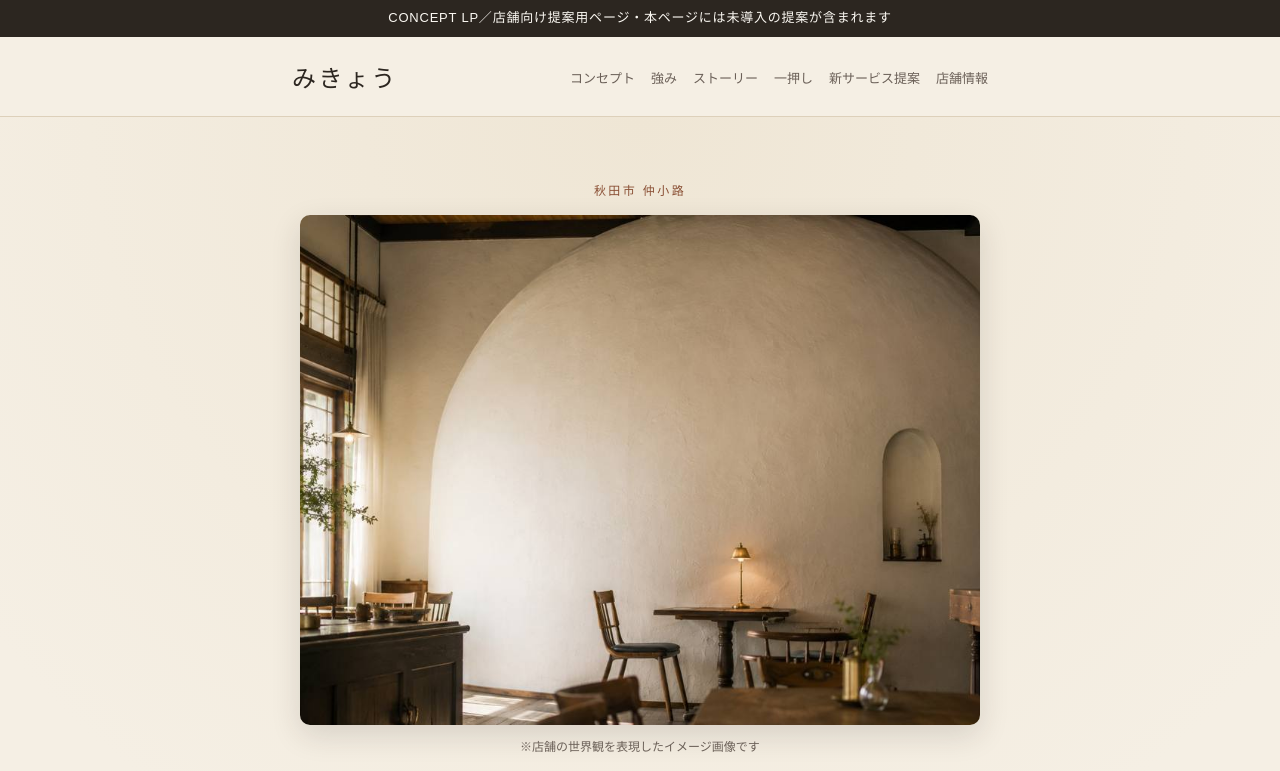
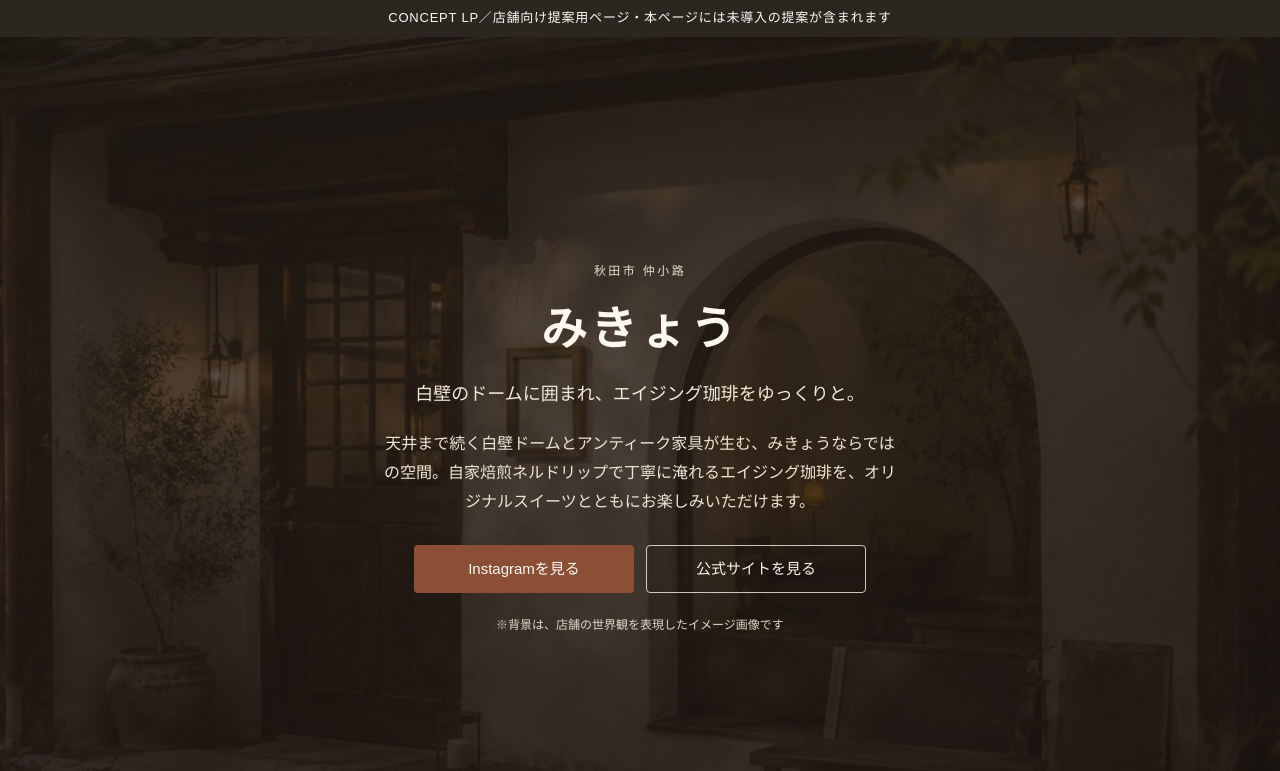
Before and after one commit to projectzeonxhiro-pixel/mikyou, a plain HTML site: page index.html in a window 1280 px wide. Shown: the top 771 px of the page. Drawn offline with Linux system fonts and the light colour scheme.

Commit message:
Add files via upload

```diff
--- a/index.html
+++ b/index.html
@@ -20,6 +20,7 @@
     --color-border: #ddd0ba;
     --color-proposal-bg: #ebf0e9;
     --color-proposal-border: #6f8a6c;
+    --color-proposal-text2: #5d745b;  /* 明るい地の上に置く文字用 */
     --color-proposal-ink: #33452f;
   }
 
@@ -127,45 +128,13 @@
     background: var(--color-ink);
     color: var(--color-surface);
     text-align: center;
-    font-size: clamp(11px, 3vw, 13px);
+    font-size: clamp(12px, 3vw, 13px);
     letter-spacing: 0.06em;
-    padding: 8px clamp(10px, 4vw, 20px);
+    padding: 8px clamp(14px, 4vw, 20px);
     line-height: 1.6;
   }
 
   /* ------- header ------- */
-  header.site-header {
-    padding: 20px 0 16px;
-    border-bottom: 1px solid var(--color-border);
-  }
-  .site-header .container {
-    display: flex;
-    flex-direction: column;
-    gap: 12px;
-  }
-  .site-header .brand {
-    font-size: clamp(20px, 5vw, 24px);
-    letter-spacing: 0.1em;
-  }
-  .site-nav ul {
-    list-style: none;
-    margin: 0;
-    padding: 0;
-    display: flex;
-    flex-wrap: wrap;
-    gap: 8px 16px;
-    font-size: 13px;
-  }
-  .site-nav a {
-    text-decoration: none;
-    color: var(--color-muted);
-    border-bottom: 1px solid transparent;
-  }
-  .site-nav a:hover,
-  .site-nav a:focus-visible {
-    color: var(--color-arch-deep);
-    border-bottom-color: var(--color-arch-deep);
-  }
   .back-top {
     font-size: 12px;
     color: var(--color-muted);
@@ -198,15 +167,22 @@
     flex-direction: column;
     justify-content: center;
     padding: clamp(32px, 8vh, 64px) 0 clamp(24px, 6vh, 40px);
+    /* 2026-09-26：写真をカードで見せる形から、背景に敷く形へ変えました。
+       ほかの店舗（杉本・モーニン・OLIVE CAFE）と揃えるためです。
+       ★膜（linear-gradient）は必ず残してください。外すと白文字が読めなくなります。 */
     background:
-      radial-gradient(circle at 50% 0%, var(--color-plaster-deep) 0%, var(--color-plaster) 70%);
+      linear-gradient(172deg, rgba(34,27,21,0.84) 0%, rgba(34,27,21,0.78) 42%, rgba(26,20,16,0.90) 100%),
+      url('images/entrance.jpg');
+    background-size: cover;
+    background-position: center 38%;
+    color: #f7f2e8;
     position: relative;
   }
   .hero .eyebrow {
     text-align: center;
     font-size: 12px;
     letter-spacing: 0.2em;
-    color: var(--color-arch-deep);
+    color: #e9ddca;
     margin-bottom: 12px;
   }
   .hero h1 {
@@ -214,18 +190,34 @@
     font-size: clamp(30px, 8vw, 46px);
     letter-spacing: 0.08em;
     margin-top: 10px;
+    color: #fcf8f0;
   }
   .hero .catch {
     text-align: center;
     margin-top: 14px;
     font-size: clamp(15px, 4vw, 18px);
-    color: var(--color-muted);
+    color: #f2e9da;
   }
   .hero .lead {
     text-align: center;
     max-width: 520px;
     margin: 20px auto 0;
     font-size: clamp(14px, 3.6vw, 16px);
+    color: #efe5d4;
+  }
+  .hero .img-caption {
+    color: #e2d8c6;
+    margin: 22px 0 0;
+  }
+  .hero .btn-outline {
+    border-color: rgba(247, 242, 232, 0.8);
+    color: #f7f2e8;
+  }
+  .hero .btn-outline:hover {
+    background: rgba(247, 242, 232, 0.16);
+  }
+  .hero .btn-primary {
+    color: #fdfaf4;
   }
   .cta-group {
     display: flex;
@@ -413,7 +405,7 @@
   }
   .proposal-badge {
     display: inline-block;
-    font-size: 11px;
+    font-size: 12px;
     letter-spacing: 0.14em;
     color: var(--color-surface);
     background: var(--color-proposal-border);
@@ -443,7 +435,7 @@
   .proposal-dl dt {
     font-size: 12.5px;
     letter-spacing: 0.06em;
-    color: var(--color-proposal-border);
+    color: var(--color-proposal-text2);
     font-weight: 600;
     margin-bottom: 4px;
   }
@@ -472,7 +464,7 @@
   .demo-widget-title {
     font-size: 12px;
     letter-spacing: 0.1em;
-    color: var(--color-proposal-border);
+    color: var(--color-proposal-text2);
     margin-bottom: 10px;
   }
   .demo-intro p {
@@ -483,7 +475,7 @@
   .demo-progress {
     font-size: 12px;
     letter-spacing: 0.08em;
-    color: var(--color-proposal-border);
+    color: var(--color-proposal-text2);
     margin-bottom: 14px;
   }
   .demo-step fieldset {
@@ -639,7 +631,6 @@
     .demo-options { flex-direction: row; flex-wrap: wrap; }
     .demo-option { flex: 1 1 45%; }
     .demo-summary { grid-template-columns: repeat(2, 1fr); }
-    .site-header .container { flex-direction: row; align-items: center; justify-content: space-between; }
     #strengths .container { max-width: 1080px; }
   }
 
@@ -650,6 +641,10 @@
   @media (prefers-reduced-motion: reduce) {
     * { animation: none !important; transition: none !important; }
   }
+
+  /* ===== べた塗り背景のボタン・ラベル（コントラスト比 4.5 以上を確保） ===== */
+  .proposal-badge { background: #5b7159; }
+
 </style>
 </head>
 <body>
@@ -662,21 +657,6 @@
 </div>
 
 <!-- ヘッダー -->
-<header class="site-header">
-  <div class="container">
-    <p class="brand">みきょう</p>
-    <nav class="site-nav" aria-label="ページ内メニュー">
-      <ul>
-        <li><a href="#concept">コンセプト</a></li>
-        <li><a href="#strengths">強み</a></li>
-        <li><a href="#story">ストーリー</a></li>
-        <li><a href="#specialty">一押し</a></li>
-        <li><a href="#proposal">新サービス提案</a></li>
-        <li><a href="#info">店舗情報</a></li>
-      </ul>
-    </nav>
-  </div>
-</header>
 
 <main id="main">
 
@@ -684,10 +664,6 @@
   <section class="hero" aria-labelledby="hero-title">
     <div class="container">
       <p class="eyebrow">秋田市 仲小路</p>
-      <div class="media hero-media">
-        <img src="images/dome-interior.jpg" alt="白壁とアーチの空間を表現したイメージ画像" width="1200" height="900" fetchpriority="high">
-      </div>
-      <p class="img-caption">※店舗の世界観を表現したイメージ画像です</p>
       <h1 id="hero-title">みきょう</h1>
       <p class="catch">白壁のドームに囲まれ、エイジング珈琲をゆっくりと。</p>
       <p class="lead">
@@ -697,6 +673,7 @@
         <a class="btn btn-primary" href="https://www.instagram.com/mikyo_cafe/" target="_blank" rel="noopener noreferrer">Instagramを見る</a>
         <a class="btn btn-outline" href="https://www.mikyo.jp/cafe_mikyo/" target="_blank" rel="noopener noreferrer">公式サイトを見る</a>
       </div>
+      <p class="img-caption">※背景は、店舗の世界観を表現したイメージ画像です</p>
     </div>
   </section>
 
@@ -977,7 +954,7 @@
           </form>
 
           <div class="demo-result" id="demo-result" hidden>
-            <h4>内容確認（デモ）</h4>
+            <h3>内容確認（デモ）</h3>
             <dl class="demo-summary" id="demo-summary"></dl>
             <p class="demo-disclaimer">本機能は試作デモです。予約は確定されません。</p>
             <div class="demo-nav">
@@ -1053,7 +1030,7 @@
         白壁ドームに囲まれた喫茶の時間を、ぜひ体験しにお越しください。
       </p>
       <div class="media final-media">
-        <img src="images/entrance.jpg" alt="白壁とアーチの入り口をイメージした画像" loading="lazy" width="1200" height="675">
+        <img src="images/dome-interior.jpg" alt="白壁とアーチの空間を表現したイメージ画像" loading="lazy" width="1200" height="900">
       </div>
       <p class="img-caption">※店舗の世界観を表現したイメージ画像です</p>
       <div class="cta-group">
@@ -1185,7 +1162,7 @@
       form.hidden = true;
       result.hidden = false;
       announce("内容確認画面を表示しました。本機能は試作デモです。予約は確定されません。");
-      var resultHeading = result.querySelector("h4");
+      var resultHeading = result.querySelector("h3");
       if (resultHeading) { resultHeading.setAttribute("tabindex", "-1"); resultHeading.focus(); }
     });
   }
```
